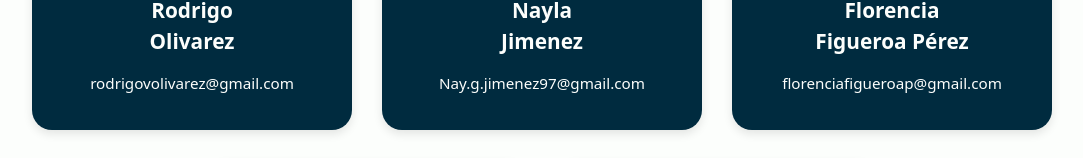
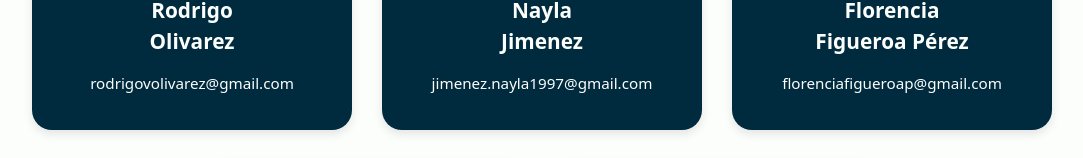
Before and after one commit to Emprendemia/EmpredemiaFE, a React (Vite) app: page /about in a window 1280 px wide. Shown: the part 1367-1525 px from the top of the page, without its empty margins (98-1181 px from the left). Built offline with nearby package versions, Linux system fonts and the light colour scheme; no server answers; sample sign-in values are in the browser's storage.

Commit message:
modifico mi mail

```diff
--- a/src/pages/About/About.tsx
+++ b/src/pages/About/About.tsx
@@ -21,7 +21,7 @@ import GrupoEmprendemia from '../../assets/boy.png'
 
 const teamMembers = [
   { name: 'Rodrigo Olivarez', email: 'rodrigovolivarez@gmail.com', img: Rodrigo, linkedin: 'https://www.linkedin.com/in/rodrigoolivarez/' },
-  { name: 'Nayla Jimenez', email: 'Nay.g.jimenez97@gmail.com', img: Nayla, linkedin: 'https://www.linkedin.com/in/nayla-jimenez/' },
+  { name: 'Nayla Jimenez', email: 'jimenez.nayla1997@gmail.com', img: Nayla, linkedin: 'https://www.linkedin.com/in/nayla-jimenez/' },
   { name: 'Florencia Figueroa Pérez', email: 'florenciafigueroap@gmail.com', img: Florencia, linkedin: 'https://www.linkedin.com/in/florencia-figueroa-perez/' },
   { name: 'Romina Alvarez', email: 'rominarosaalvarez1213@gmail.com', img: Romina, linkedin: 'https://www.linkedin.com/in/romina-rosa-alvarez/' },
   { name: 'Ivan Ibazeta', email: 'ibazeta.ivan2001@gmail.com', img: Ivan, linkedin: 'https://www.linkedin.com/in/ivan-ibazeta/' }
```
